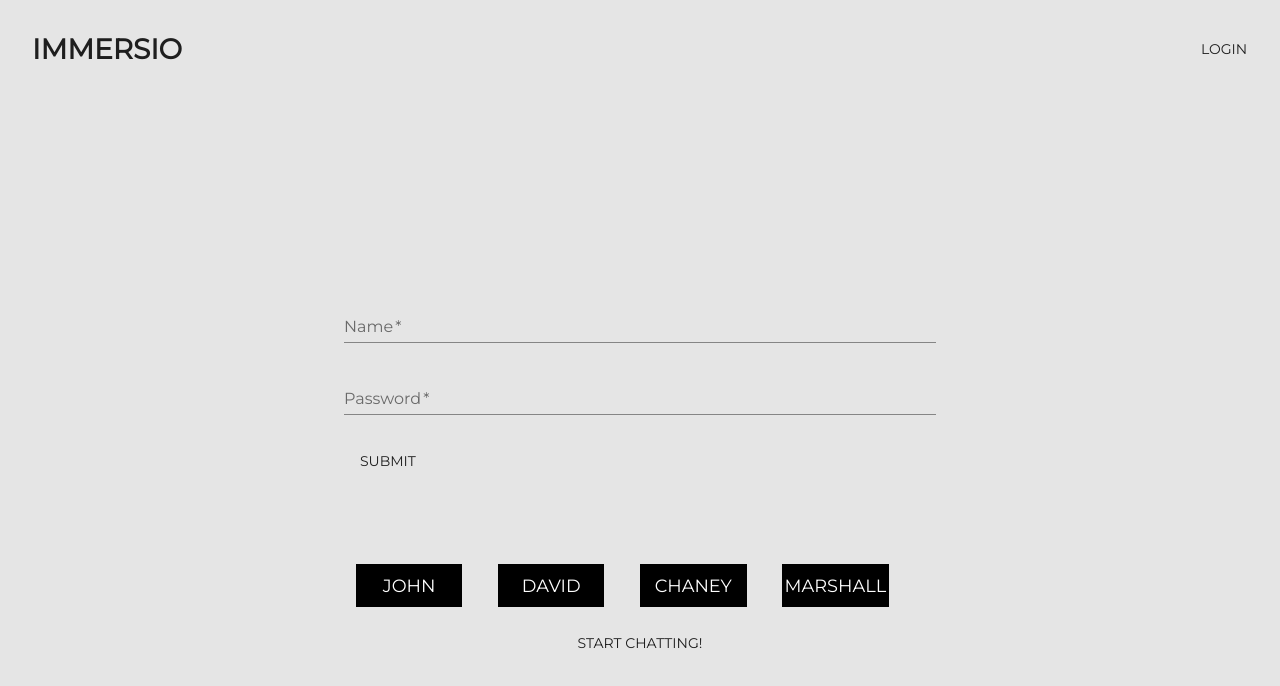
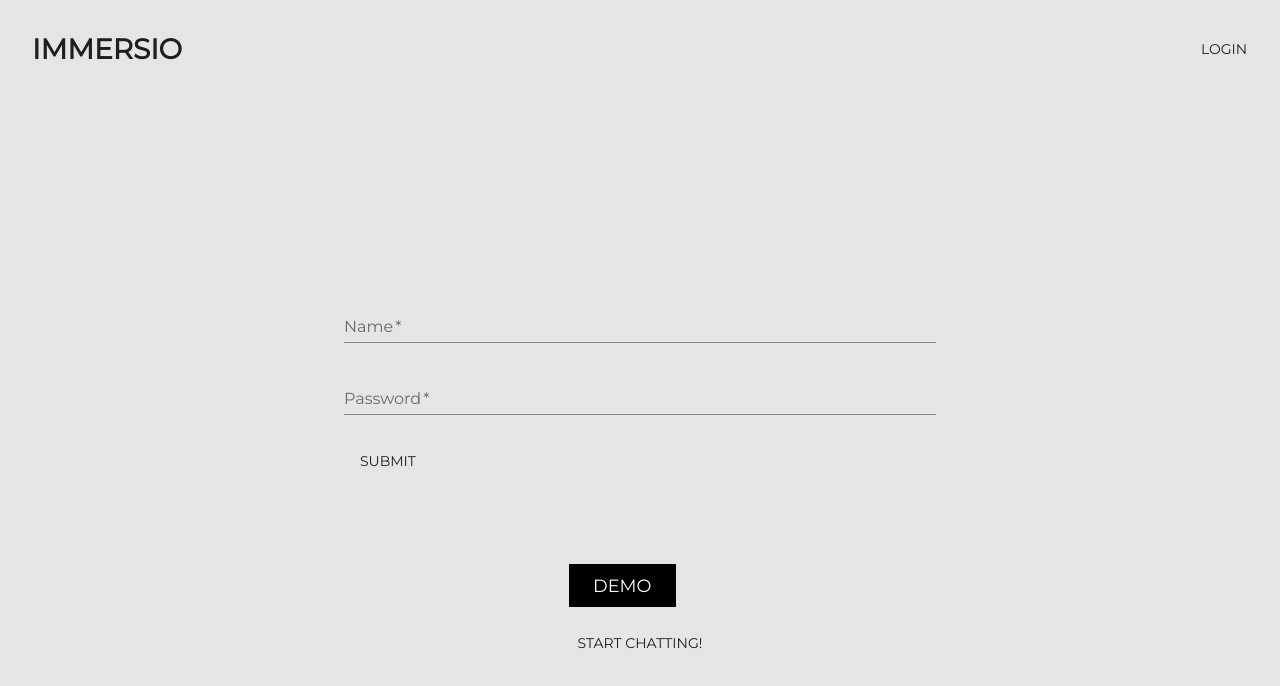
Before and after one commit to MarshallProtsman/Project-3_good-MERNin, a React (Create React App) app in the folder client/: page /login in a window 1280 px wide. Shown: the top 686 px of the page. Built offline with nearby package versions, Linux system fonts and the light colour scheme.

Commit message:
user login working - cleaned up some code

```diff
--- a/client/src/App.js
+++ b/client/src/App.js
@@ -5,9 +5,6 @@ import homePage from "./pages/homepage";
 import LoginPage from "./pages/login";
 import MessengerPage from "./pages/messenger";
 import ProfilePage from "./pages/profile";
-import { makeStyles } from '@material-ui/core/styles';
-import Drawer from '@material-ui/core/Drawer';
-import Button from '@material-ui/core/Button';
 
 // testing sandbox below
 import Sandbox from "./pages/sandboxUI";
@@ -60,7 +57,8 @@ class App extends Component {
       target: target,
       email: email,
       id: id
-    })
+    });
+    console.log(this.state);
   }
 
   render() {
--- a/client/src/components/loginform/index.js
+++ b/client/src/components/loginform/index.js
@@ -36,13 +36,14 @@ export default class LoginForm extends Component {
       }
     })
     .then(response => {
+      this.props.updateState(response.data.name, response.data.nativeLanguage, response.data.targetLanguage, response.data.email, response.data._id);
         console.log(response.data)
        }
-
     )
   }
 
   render() {
+    console.log(this.props.updateState)
     return (
 
       <Container style={{ paddingTop: '10em' }}>
--- a/client/src/pages/login.js
+++ b/client/src/pages/login.js
@@ -4,7 +4,6 @@ import LoginForm from "../components/loginform";
 import NavButton from "../components/navigationbutton";
 import Button from '@material-ui/core/Button';
 import Grid from "@material-ui/core/Grid";
-
 
 class LoginPage extends Component {
     style = {
@@ -16,8 +15,7 @@ class LoginPage extends Component {
             width: '6em',
             fontSize: '1.11em'
         }
-
-    }
+    };
     // AJAX request to fetch User info from dB
 
     // pass user info from db into updateParent function
@@ -34,56 +32,16 @@ class LoginPage extends Component {
         // then once state is updated we re-route to messenger page
     };
 
-    // USER DEMOS
-    updateJohn = () => {
-        let name = 'John';
-        let native = 'en';
-        let target = 'es';
-        let email = 'evilevilmonkey@familyguy.com';
-        let id = 128922;
-        this.props.appStateHandler(name, native, target, email, id);
-    };
-    updateDavid = () => {
-        let name = 'David';
-        let native = 'en';
-        let target = 'it';
-        let email = 'evilevilmonkey@familyguy.com';
-        let id = 128942;
-        this.props.appStateHandler(name, native, target, email, id);
-    };
-    updateChaney = () => {
-        let name = 'Chaney';
-        let native = 'en';
-        let target = 'fr';
-        let email = 'evilevilmonkey@familyguy.com';
-        let id = 128945;
-        this.props.appStateHandler(name, native, target, email, id);
-    };
-    updateMarshall = () => {
-        let name = 'Marshall';
-        let native = 'en';
-        let target = 'ru';
-        let email = 'evilevilmonkey@familyguy.com';
-        let id = 128949;
-        this.props.appStateHandler(name, native, target, email, id);
-    };
-
     render() {
         console.log(this.props)
         return (
             <Box style={{ height: '100vh' }}>
-
             <br />
-                <LoginForm />
+                <LoginForm updateState={this.props.appStateHandler}/>
                 <Grid container spacing={2}>
                     <Grid item lg={3}></Grid>
                     <Grid item lg={6} sm={12} style={{ textAlign: 'center', paddingTop: '5%' }}>
-                        {/* <Button style={this.style.button} onClick={this.updateParent}>Update</Button> */}
-                        <Button style={this.style.button} onClick={this.updateJohn}>John</Button>
-                        <Button style={this.style.button} onClick={this.updateDavid}>David</Button>
-                        <Button style={this.style.button} onClick={this.updateChaney}>Chaney</Button>
-                        <Button style={this.style.button} onClick={this.updateMarshall}>Marshall</Button>
-
+                        <Button style={this.style.button} onClick={this.updateParent}>Demo</Button>
                         <NavButton to="/messenger" text="Start Chatting!" />
                     </Grid>
                 </Grid>
```
Also changed, not shown: 1 other file (tests, documents, lock files or other folders).
